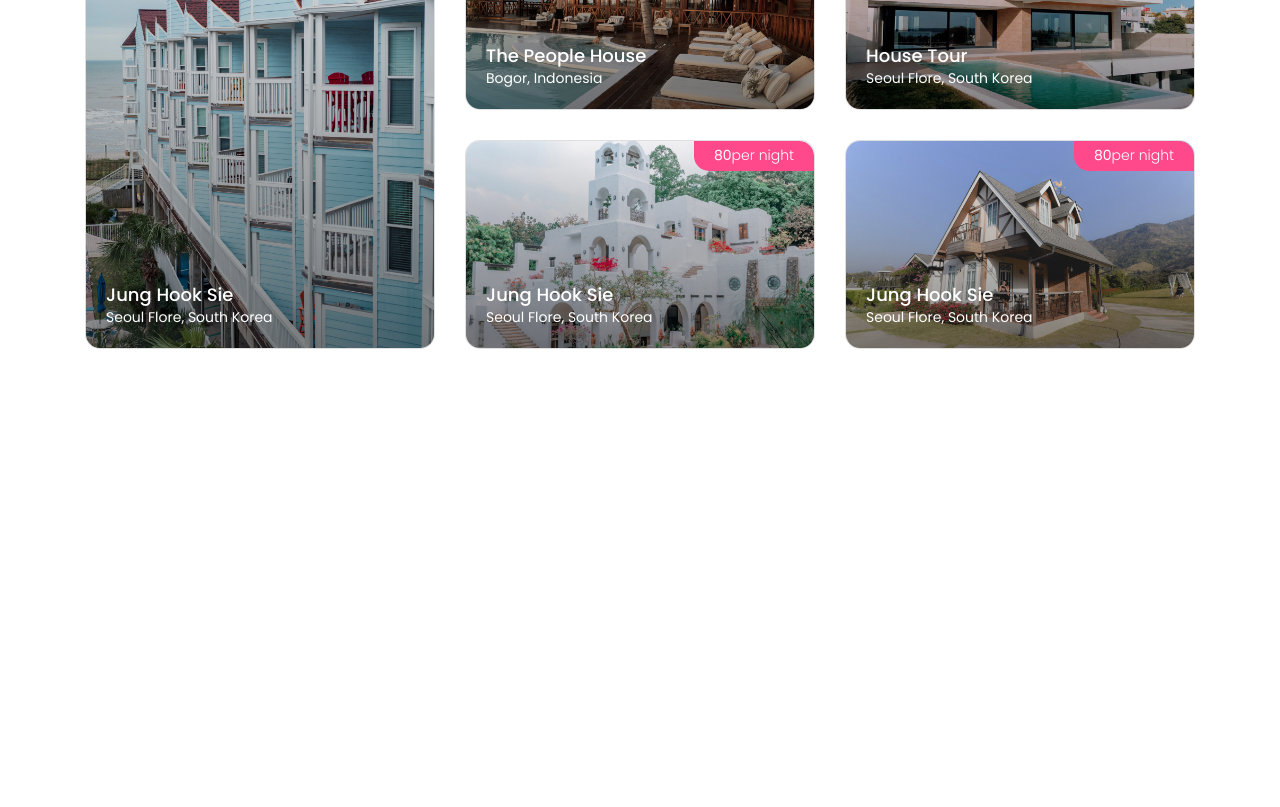
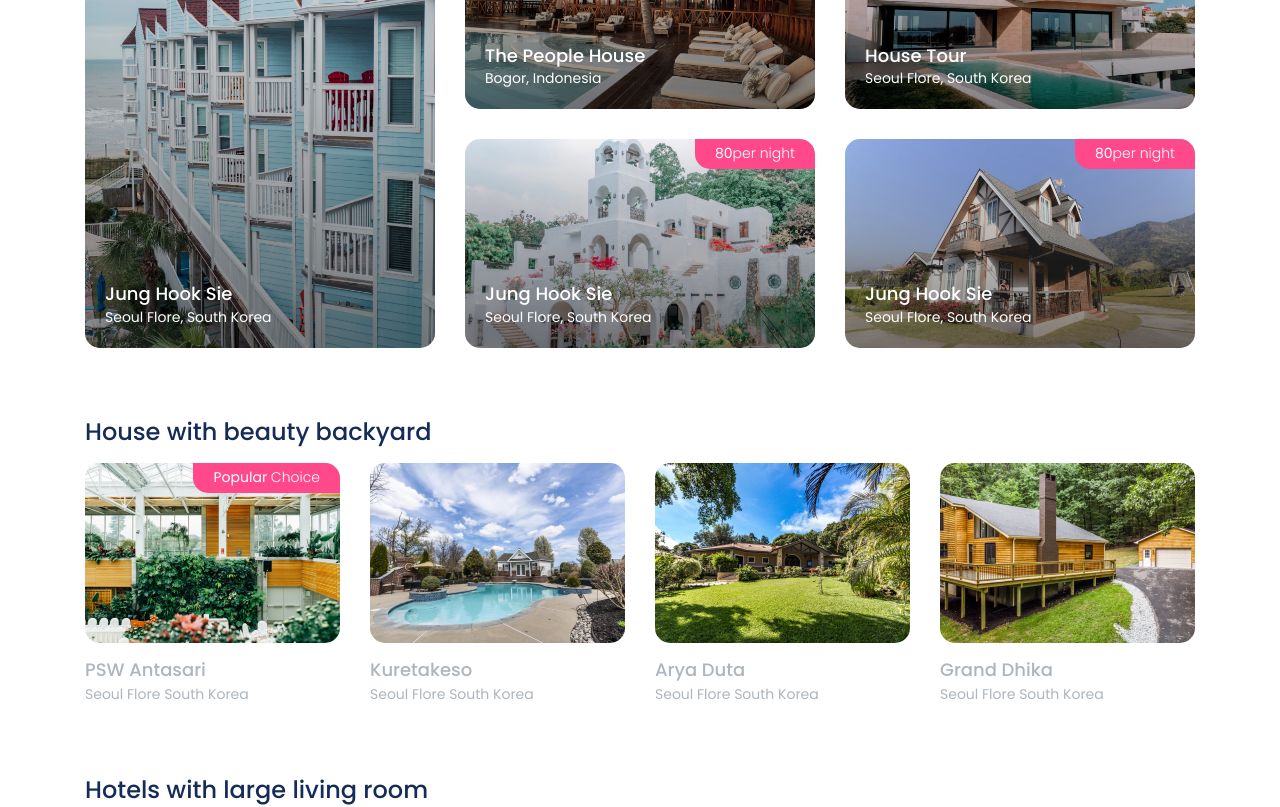
Before and after one commit to RobbiAbd/bwamern, a React (Create React App) app: page / in a window 1280 px wide. Shown: the part 820-1627 px from the top of the page. Before the commit the page ends 1239 px from the top, so only its background shows below. Built offline with nearby package versions, Linux system fonts and the light colour scheme.

Commit message:
categories

```diff
--- a/src/assets/scss/_card.scss
+++ b/src/assets/scss/_card.scss
@@ -11,7 +11,7 @@
   word-wrap: break-word;
   background-color: $card-bg;
   background-clip: border-box;
-  border: $card-border-width solid $card-border-color;
+  // border: $card-border-width solid $card-border-color;
   @include border-radius($card-border-radius);
 
   > hr {
--- a/src/pages/LandingPage.js
+++ b/src/pages/LandingPage.js
@@ -4,6 +4,7 @@
 import landingPageJson from "json/landingPage";
 import Hero from "parts/Hero";
 import MostPicked from "parts/MostPicked";
+import Categories from "parts/Categories";
 
 export default class LandingPage extends Component {
 	constructor(props) {
@@ -17,6 +18,7 @@
 				<Header {...this.props}></Header>
 				<Hero refMostPicked={this.refMostPicked} data={landingPageJson.hero}></Hero>
 				<MostPicked refMostPicked={this.refMostPicked} data={landingPageJson.mostPicked}></MostPicked>
+				<Categories data={landingPageJson.categories}></Categories>
 			</>
 		);
 	}
--- /dev/null
+++ b/src/parts/Categories.js
@@ -0,0 +1,50 @@
+import React from "react";
+import Button from 'elements/Button';
+
+export default function Categories({ data }) {
+	return data.map((category, index1) => {
+		return (
+			<section className="container" key={`category-${index1}`}>
+				<h4 className="mb-3 font-weight-medium">{category.name}</h4>
+				<div className="container-grid">
+					{category.items.length === 0 ? (
+						<div className="row">
+							<div className="col-auto align-items-center">
+								There is no property at this category
+							</div>
+						</div>
+					) : (
+						category.items.map((item, index2) => {
+							return (
+								<div
+									className="item column-3 row-1"
+									key={`category-${index1}-item-${index2}`}
+								>
+									<div className="card">
+										{item.isPopular && (
+											<div className="tag">
+												Popular{" "}
+												<span className="font-weight-light">Choice</span>
+											</div>
+										)}
+										<figure className="img-wrapper" style={{height: 180}}>
+											<img src={item.imageUrl} alt={item.name} className="img-cover" />
+										</figure>
+										<div className="meta-wrapper">
+											<Button type="link" href={`/properties/${item.id}`} className="stretched-link d-block text-gray-500">
+												<h5 className="h4">{item.name}</h5>
+											</Button>
+											<span className="text-gray-500">
+												{item.city} {item.country}
+											</span>
+										</div>
+									</div>
+								</div>
+							);
+						})
+					)}
+				</div>
+			</section>
+		);
+	});
+}
```
